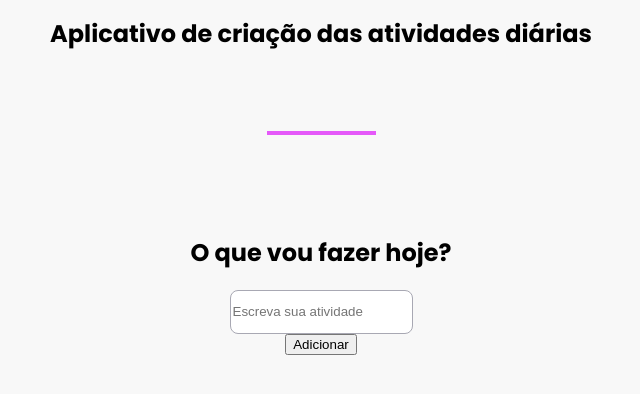
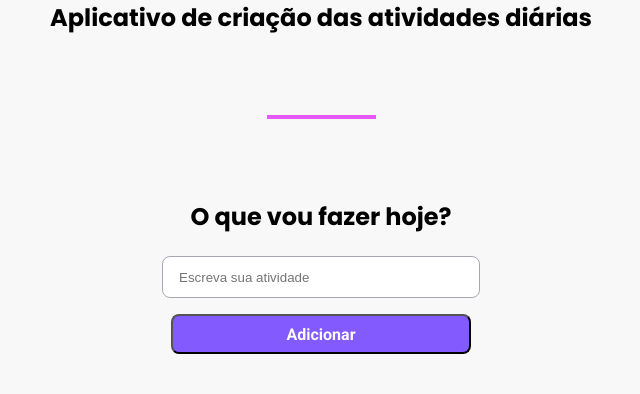
Before and after one commit to DuCostaVital/todoist-electronjs, an Electron app: page index.html in a window 800 px wide. Shown: the whole page, without its empty margins (79-719 px from the left). Drawn offline with Linux system fonts and the light colour scheme.

Commit message:
personalizou o input e o botão

```diff
--- a/index.html
+++ b/index.html
@@ -1,26 +1,25 @@
 <!DOCTYPE html>
 <html lang="en">
   <head>
-
-<link href="https://fonts.googleapis.com/css2?family=Poppins:wght@500;700&display=swap" rel="stylesheet">
-<link rel="stylesheet" href="style.css">
+    <link
+      href="https://fonts.googleapis.com/css2?family=Poppins:wght@500;700&family=Roboto:wght@700&display=swap"
+      rel="stylesheet"
+    />
+    <link rel="stylesheet" href="style.css" />
     <title>todo list</title>
   </head>
   <body>
     <!---titulo da aplicação-->
-    <h1>Aplicativo de criação  das atividades diárias</h1>
+    <h1>Aplicativo de criação das atividades diárias</h1>
 
     <!--traço de divisão-->
-    <hr/>
+    <hr />
 
     <!--Div com conteudo de cadastrar a atividade-->
-    <div class="conteudo-atividade" >
-
+    <div class="conteudo-atividade">
       <h2>O que vou fazer hoje?</h2>
-        <input type="text" placeholder="Escreva sua atividade"/>
+      <input type="text" placeholder="Escreva sua atividade" />
       <button>Adicionar</button>
-
-
     </div>
   </body>
 </html>
--- a/style.css
+++ b/style.css
@@ -1,38 +1,54 @@
-body{
+* {
+  margin: 0;
+  padding: 0%;
+}
+
+body {
   background: #f8f8f8;
- font-family: 'Poppins' , sans-serif;
+  font-family: "Poppins", sans-serif;
   text-align: center;
 }
 
-h1{
+h1 {
   font-size: 24px;
 }
 
-hr{
-
+hr {
   width: 105px;
-    border: 2px solid #E559F9;
+  border: 2px solid #e559f9;
   margin-top: 80px;
   margin-bottom: 80px;
-    margin-bottom: 80px;
-
-
+  margin-right: auto;
+  margin-left: auto;
 }
 
 .conteudo-atividade {
-
   display: flex;
   flex-direction: column;
   align-items: center;
-
 }
 
 input {
+  width: 300px;
   height: 40px;
   border-radius: 8px;
   border: 1px solid #a8a8b3;
+  padding-left: 16px;
+  margin-top: 22px;
 }
 
+button {
+  background: #835afd;
+  color: #fefefe;
+  width: 300px;
+  height: 40px;
+  border-radius: 8px;
+  font-family: "Roboto", sans-serif;
+  font-size: 16px;
+  cursor: pointer;
+  margin-top: 16px;
+}
 
-
+button:hover {
+  background: black;
 }
```
Lines whose indentation alone changed are shown as unchanged.
